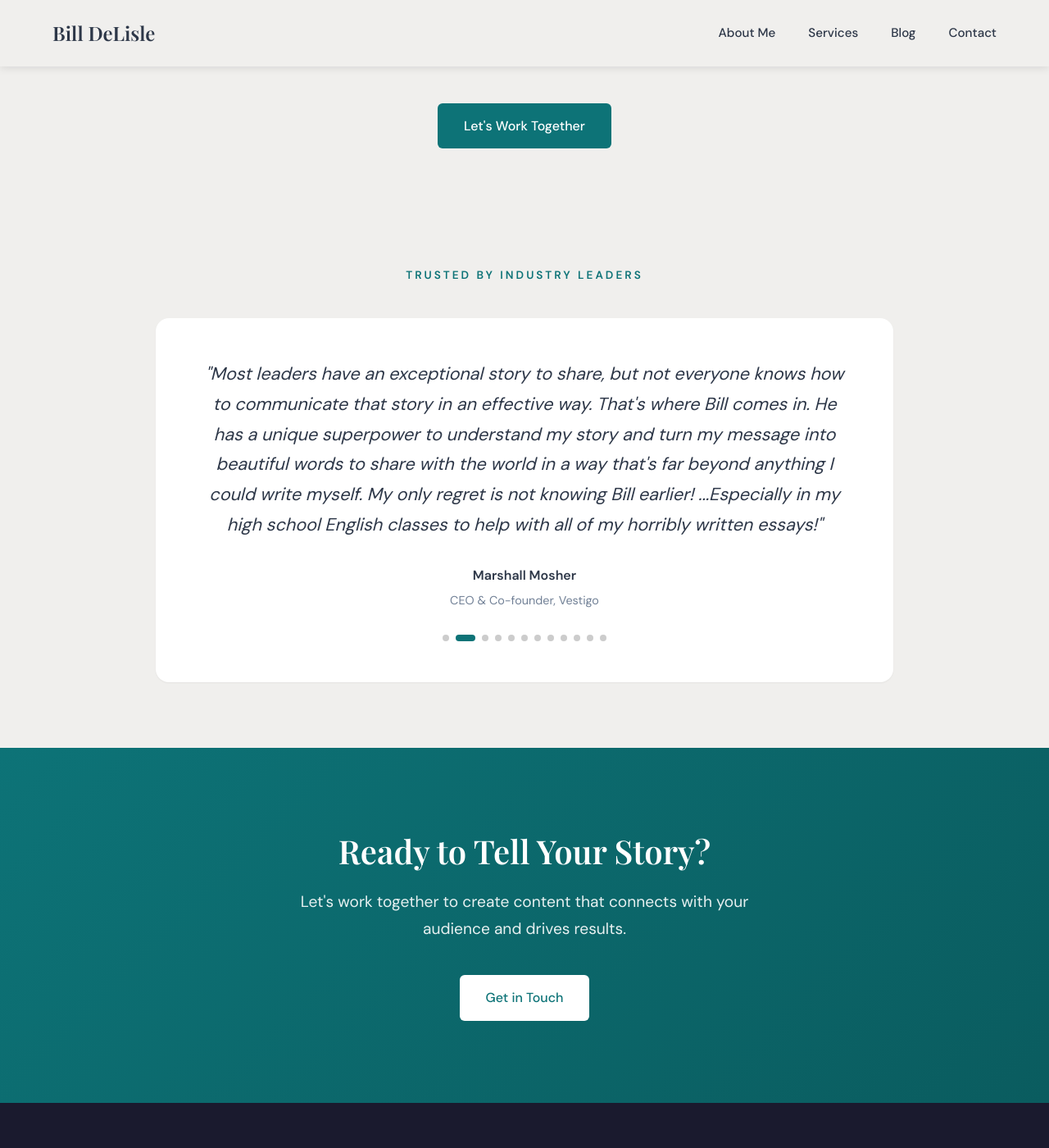
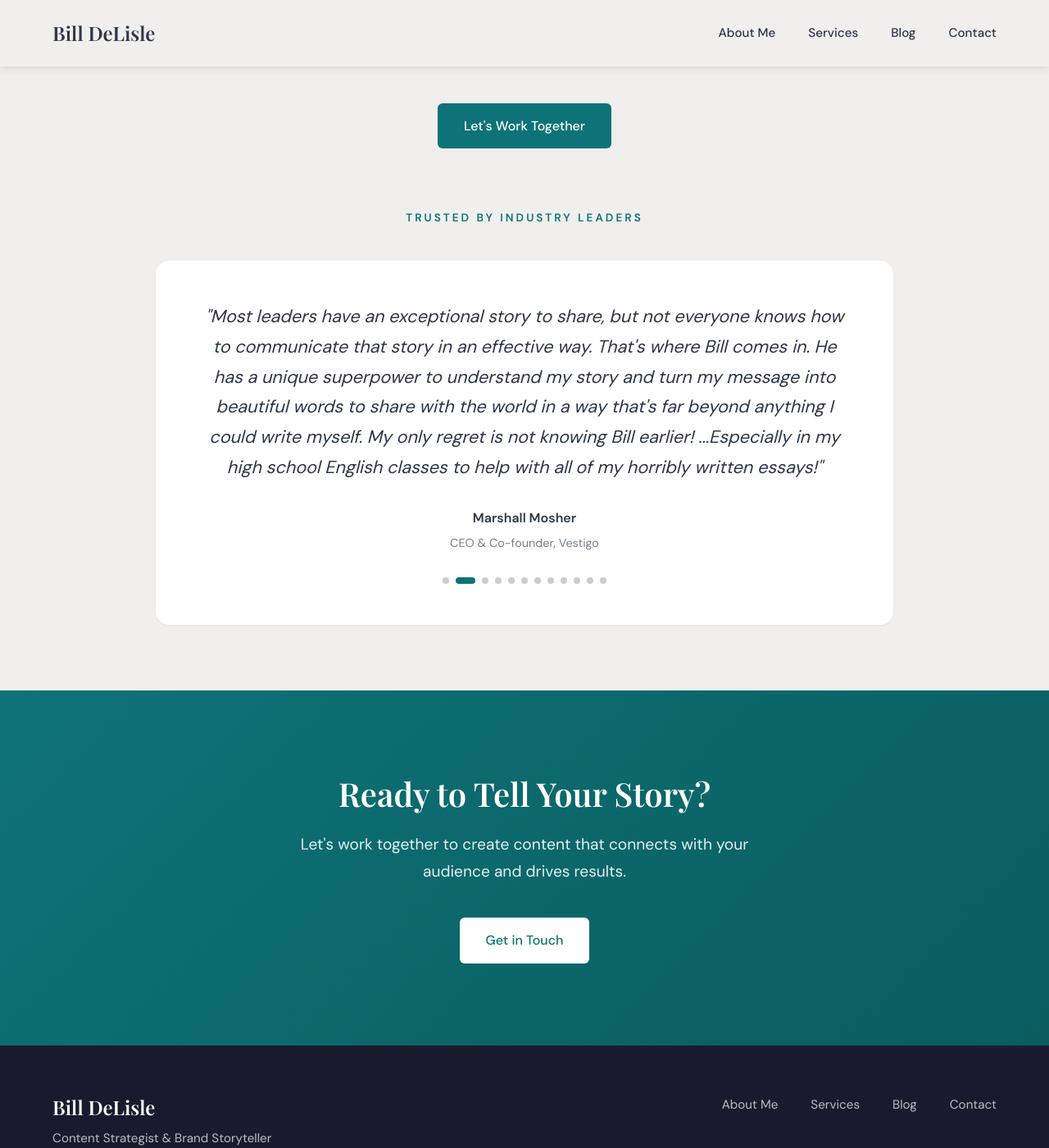
Before and after one commit to BIllDeLisle/billdelisle.com, a Jekyll site: the page built from index.html, in a window 1280 px wide and 1400 px high, scrolled down 205 px. Shown: the whole window at 82% size. Built offline with Jekyll 4.4.1, drawn with Linux system fonts in a browser that asks for light colours; some web fonts are replaced.

Commit message:
Reduce spacing between hero and testimonials sections

```diff
--- a/assets/css/style.css
+++ b/assets/css/style.css
@@ -135,7 +135,7 @@ img { max-width: 100%; height: auto; }
 
 /* Hero Section */
 .hero {
-  padding: 160px 0 80px;
+  padding: 160px 0 40px;
   text-align: center;
 }
 
@@ -179,7 +179,7 @@ img { max-width: 100%; height: auto; }
 
 /* Testimonials Section */
 .testimonials {
-  padding: 60px 0 80px;
+  padding: 30px 0 80px;
   background: var(--color-bg);
 }
 
@@ -691,7 +691,7 @@ img { max-width: 100%; height: auto; }
 
 /* Page Headers */
 .page-header {
-  padding: 160px 0 80px;
+  padding: 160px 0 40px;
   text-align: center;
   background: var(--color-bg-alt);
 }
```
